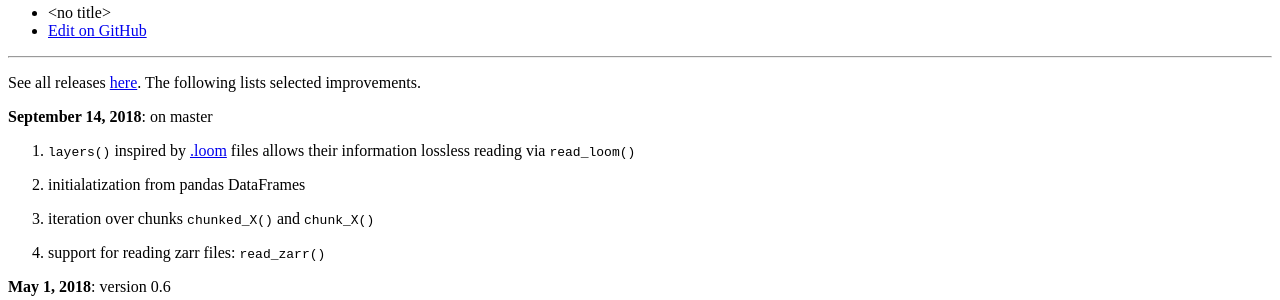
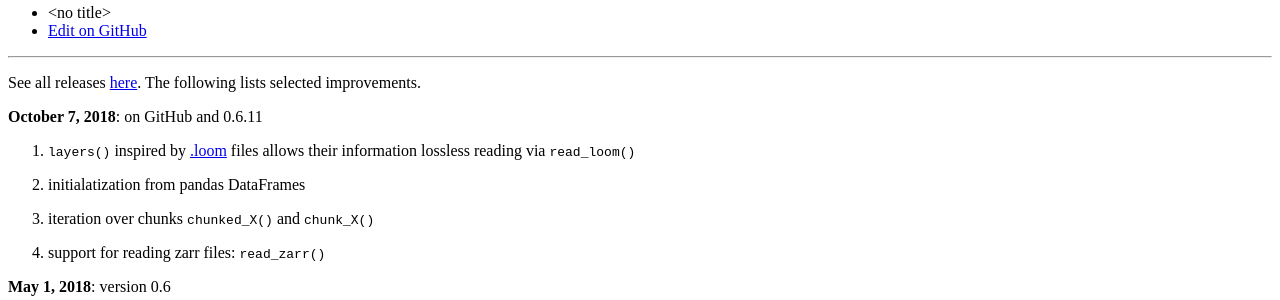
Before and after one commit to scverse/anndata, a Sphinx documentation site: the page built from docs/release_notes.rst, in a window 1280 px wide. Shown: the part 181-481 px from the top of the page. Built offline with Sphinx 7.4.7 and the Read the Docs theme 2.0.0, drawn with Linux system fonts in a browser that asks for light colours.

Commit message:
version 0.6.11

```diff
--- a/docs/release_notes.rst
+++ b/docs/release_notes.rst
@@ -1,7 +1,7 @@
 See all releases `here <https://github.com/theislab/anndata/releases>`_. The following lists selected improvements.
 
 
-**September 14, 2018**: on master
+**October 7, 2018**: on GitHub and 0.6.11
 
 1. :func:`~anndata.AnnData.layers` inspired by `.loom <http://loompy.org>`__ files allows their information lossless reading via :func:`~anndata.read_loom`
 2. initialatization from pandas DataFrames
```
